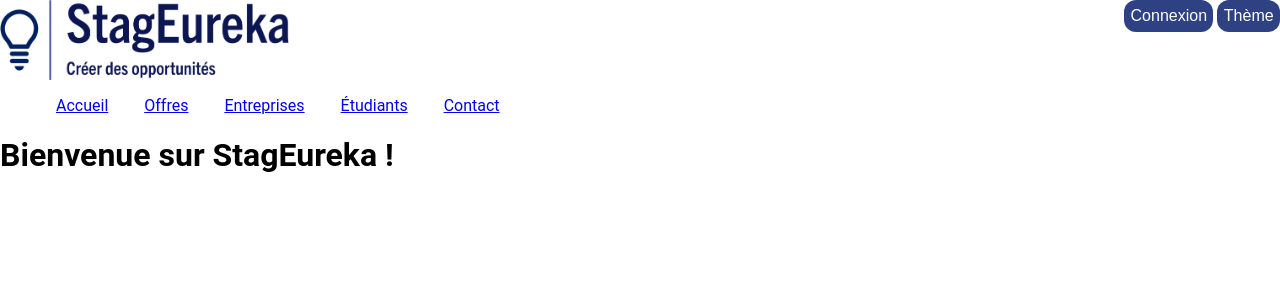
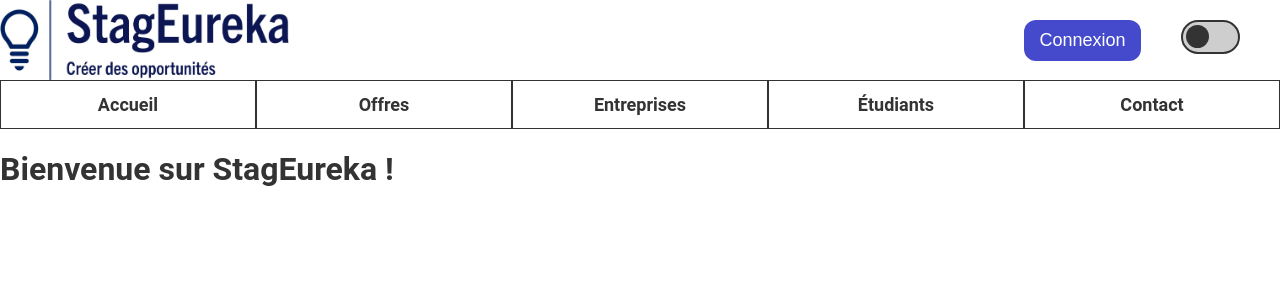
Before and after one commit to Sunslihgt/stagEureka, a PHP site: page /html_temp/accueil.html in a window 1280 px wide. Shown: the top 300 px of the page. Run offline with PHP 8.4, Linux system fonts and the light colour scheme.

Commit message:
Avancement de la navbar

```diff
--- a/www/html_temp/accueil.html
+++ b/www/html_temp/accueil.html
@@ -9,12 +9,28 @@
 <body>
     <header>
         <div id="header-div">
-            <section>
+            <section id="header-logo-section">
                 <img src="images/logo_complet.jpg" alt="Logo StagEureka" id="logo">
             </section>
-            <section>
+            <!-- <span></span> -->
+            <section id="header-button-section"><!-- class="section-header-button" -->
                 <button class="header-button">Connexion</button>
-                <button class="header-button">Thème</button>
+            <!-- </section> -->
+                <span></span>
+            <!-- <section> -->
+                <!-- <button class="header-button">Thème</button> -->
+
+                <!-- <input type="checkbox" class="toggle" id="switch" />
+                <label for="switch" class="toggle">Thème</label> -->
+
+                <label class="switch">
+                    <input type="checkbox">
+                    <div class="slider"></div>
+                    <div class="slider-card">
+                        <div class="slider-card-face slider-card-front"></div>
+                        <div class="slider-card-face slider-card-back"></div>
+                    </div>
+                </label>
             </section>
         </div>
         <div>
--- a/www/html_temp/css/style.css
+++ b/www/html_temp/css/style.css
@@ -1,27 +1,38 @@
 :root {
-    --primary-color: #000000;
-    --accent-color: #2e4283;
+    --primary-color: #333333;
+    --secondary-color: #cecece;
+    --accent-color-1: #2e4283;
+    --accent-color-2: #454acc;
     --alternate-color: #ffffff;
+    --background-color: #ffffff;
 }
 
 body {
     font-family: 'Roboto', sans-serif;
     margin: 0;
     padding: 0;
-    background-color: #ffffff;
+    background-color: var(--background-color);
     color: var(--primary-color);
 }
 
 #header-div {
-    height: 10vmin;
+    /* height: 10vh; */
+    width: 100vw;
     display: flex;
     align-content: center;
     justify-content: space-between;
     flex-wrap: wrap;
 }
 
+#header-div span {
+    width: 5vmin;
+}
+
 #header-div section {
-    height: 100%;
+    height: 10vh;
+    display: flex;
+    align-content: center;
+    flex-wrap: wrap;
 }
 
 img#logo {
@@ -29,20 +40,167 @@ img#logo {
     height: 100%;
 }
 
+#header-button-section {
+    /* width: 40%; */
+    justify-content: flex-end;
+    padding-right: 5vmin;
+}
+
 .header-button {
-    height: 2em;
+    /* margin-left: 10%; */
     color: var(--alternate-color);
-    background-color: var(--accent-color);
+    background-color: var(--accent-color-2);
     border-radius: 12px;
     border: none;
-    padding: 0 0.4em;
+    padding: 10px 15px;
     box-sizing: content-box;
-    font-size: 2vmin;
     font-weight: 500;
-    transition: background-color 0.3s;
+    font-size: large;
 }
 
-nav ul li {
-    display: inline;
-    padding: 0 1em;
+/* Todo change size for smaller screens */
+/* @media screen and (max-width: ) {
+
+} */
+
+.header-button:hover {
+    background-color: var(--accent-color-1);
 }
+
+/* Switch */
+.switch {
+    --circle-dim: 1.4em;
+    font-size: 17px;
+    position: relative;
+    display: inline-block;
+    width: 3.5em;
+    height: 2em;
+}
+
+/* Hide default HTML checkbox */
+.switch input {
+    opacity: 0;
+    width: 0;
+    height: 0;
+}
+
+/* The slider */
+.slider {
+    position: absolute;
+    cursor: pointer;
+    top: 0;
+    left: 0;
+    right: 0;
+    bottom: 0;
+    background-color: var(--secondary-color);
+    border: 2px solid var(--primary-color);
+    transition: .4s;
+    border-radius: 30px;
+}
+
+/* Arrière plan switch */
+.slider-card {
+    position: absolute;
+    content: "";
+    height: var(--circle-dim);
+    width: var(--circle-dim);
+    border-radius: 20px;
+    left: 0.3em;
+    bottom: 0.3em;
+    transition: 0.4s;
+    pointer-events: none;
+}
+
+/* Conteneur du cercle du switch */
+.slider-card-face {
+    position: absolute;
+    inset: 0;
+    backface-visibility: hidden;
+    perspective: 1000px;
+    border-radius: 50%;
+    transition: 0.4s transform;
+}
+
+/* Cercle switch activé */
+.slider-card-front {
+    background-color: var(--primary-color);
+}
+
+/* Cercle switch désactivé */
+.slider-card-back {
+    background-color: var(--primary-color);
+    transform: rotateY(180deg);
+}
+
+/* Animation cercle du switch activé */
+input:checked~.slider-card .slider-card-back {
+    transform: rotateY(0);
+}
+
+/* Animation cercle du switch désactivé */
+input:checked~.slider-card .slider-card-front {
+    transform: rotateY(-180deg);
+}
+
+/* Déplacement horizontal du cercle du switch */
+input:checked~.slider-card {
+    transform: translateX(1.5em);
+}
+
+/* Seconde couleur du sxitch */
+input:checked~.slider {
+    background-color: var(--secondary-color);
+}
+
+nav {
+    width: 100%;
+    /* margin: 0; */
+    /* margin: 0 1px; */
+}
+
+/* Liste à puce barre de navigation */
+nav ul {
+    list-style-type: none;
+    margin: 0;
+    padding: 0;
+    overflow: hidden;
+    background-color: var(--primary-color);
+}
+
+/* Elément de liste à puce de la barre de navigation */
+nav li {
+    width: 20vw;
+    text-align: center;
+    float: left;
+    padding: 0.8em 0;
+    margin: 0;
+    box-sizing: border-box;
+    border: 1px solid var(--primary-color);
+    background-color: var(--background-color);
+}
+
+nav a {
+    color: var(--primary-color);
+    font-weight: 700;
+    font-size: large;
+    text-decoration: none;
+}
+
+@media screen and (max-width: 600px) and (min-width: 400px) {
+    /* Taille pour avoir 2 lien par ligne dans la barre de navigation */
+    nav li {
+        width: 50vw;
+    }
+
+    /* Taille pour avoir 1 lien dans la dernière ligne de la barre de navigation */
+    nav li:last-child {
+        width: 100vw;
+    }
+}
+
+@media screen and (max-width: 400px) {
+    /* Taille pour avoir 1 lien par ligne dans la barre de navigation */
+    nav li {
+        width: 100vw;
+    }
+}
```
